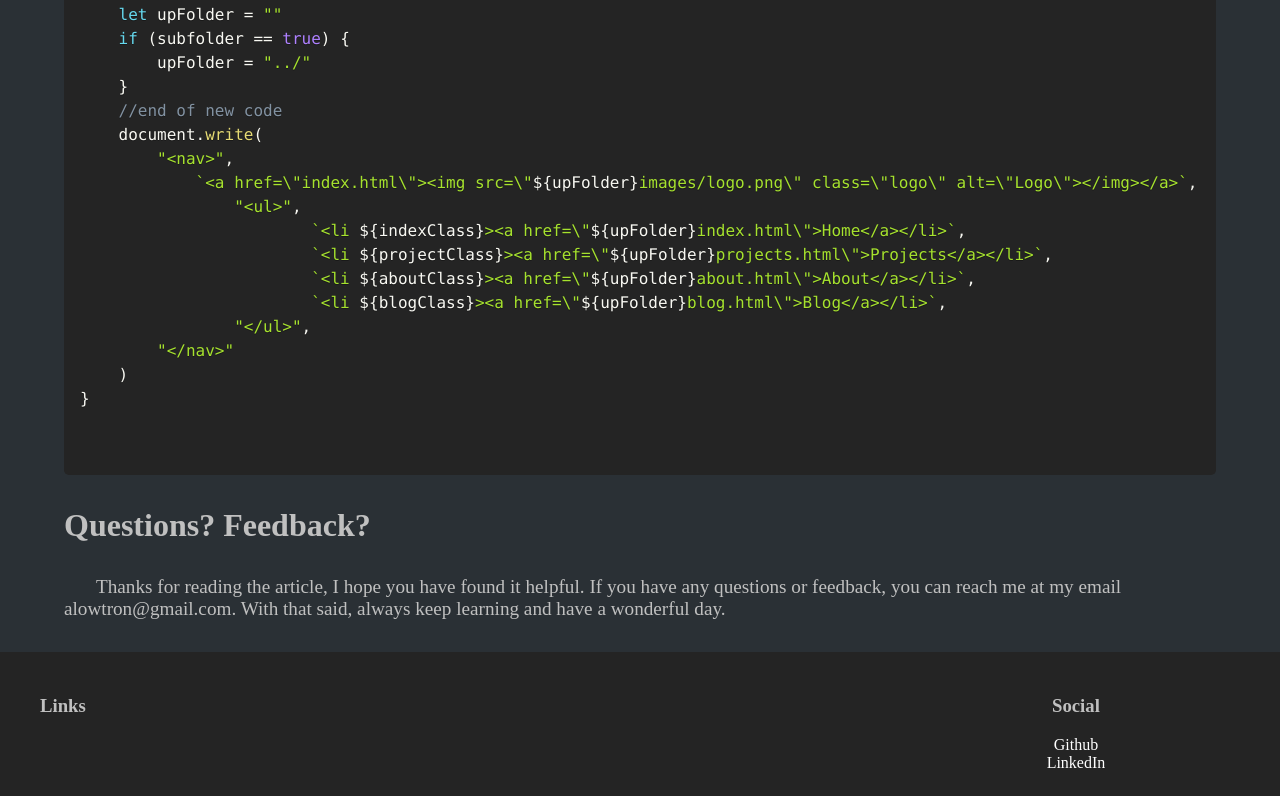
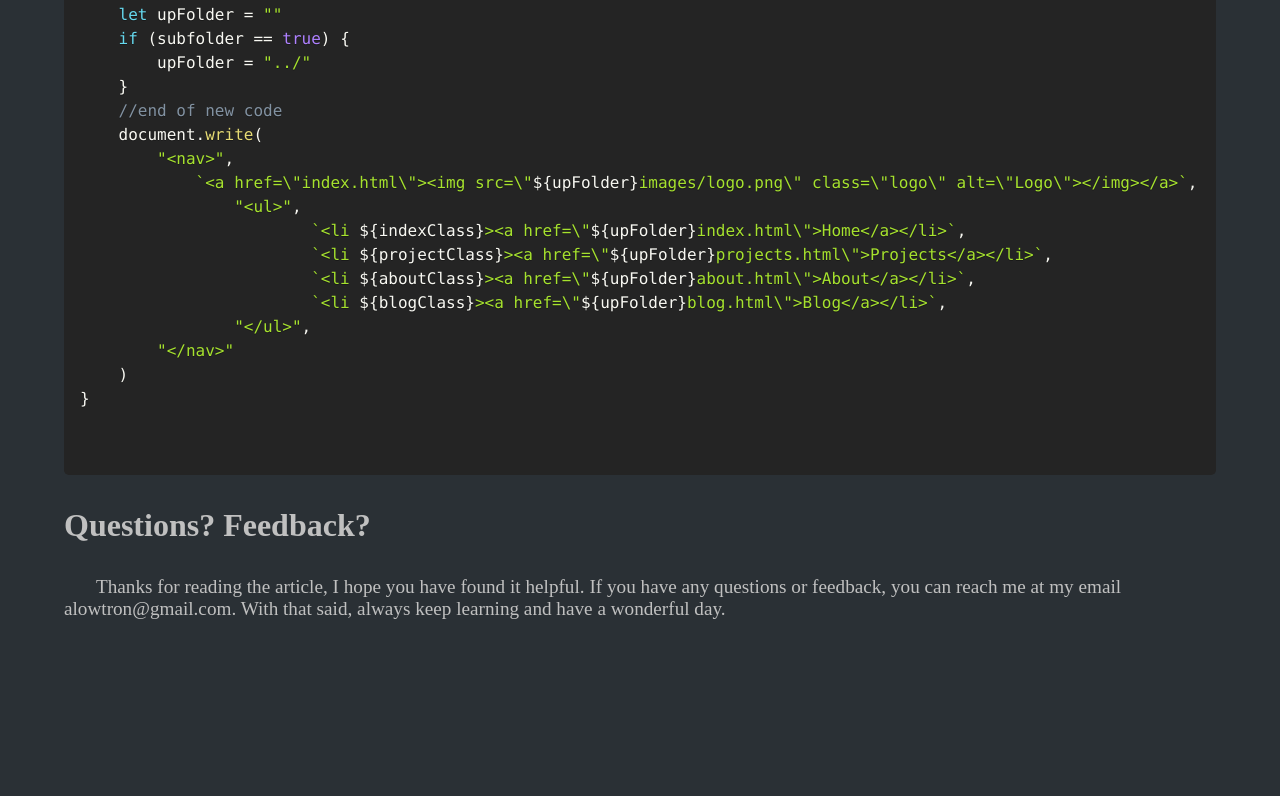
Before and after one commit to alowtron/alowtron.com, a plain HTML site: page blog/nav-bar-template-with-js.html in a window 1280 px wide. Shown: the part 7693-8489 px from the top of the page. After the commit the page ends 8345 px from the top, so only its background shows below. Drawn offline with Linux system fonts and the light colour scheme.

Commit message:
Add files via upload

```diff
--- a/blog/nav-bar-template-with-js.html
+++ b/blog/nav-bar-template-with-js.html
@@ -354,9 +354,9 @@ function navBarDisplay(page, subfolder=false) {
             Thanks for reading the article, I hope you have found it helpful. If you have any questions or feedback, you can reach me at my email alowtron@gmail.com. With that said, always keep learning and have a wonderful day.
         </p>
     </main>
-    <footer>
+    <!-- <footer>
         <script src="../footerBar.js"></script>
-    </footer>
+    </footer> -->
 </body>
 
 </html>
```
Also changed, not shown: blog/all-posts.html (+2 -2 lines).
